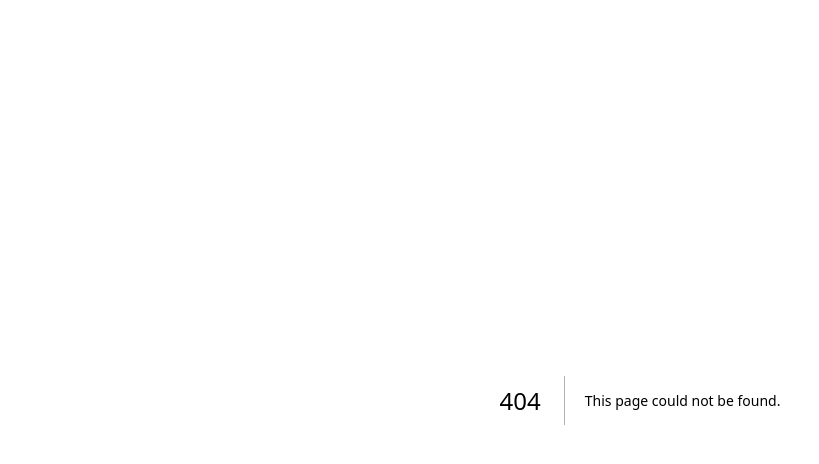
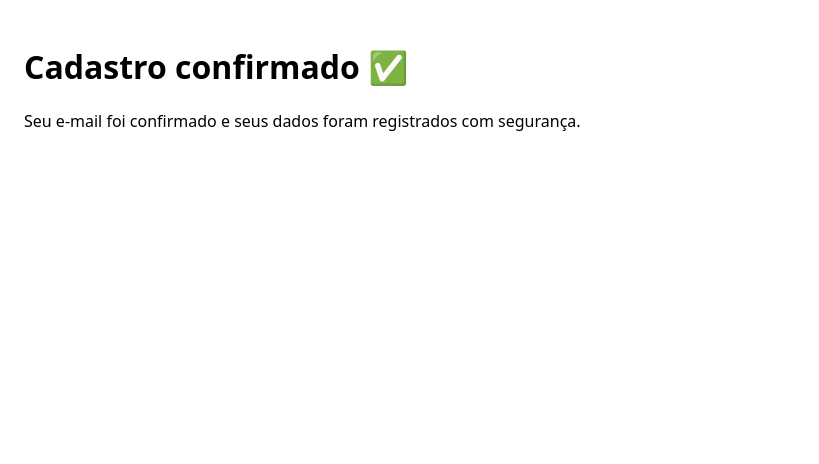
Before and after one commit to atomicpage-app/atomic-crm, a Next.js app: page /confirm/success in a window 1280 px wide. Before the commit this address had no page. Shown: the top 464 px of the page, without its empty margins (0-819 px from the left). Built offline with nearby package versions, Linux system fonts and the light colour scheme.

Commit message:
feat: add success confirmation page

```diff
--- /dev/null
+++ b/src/app/confirm/success/page.tsx
@@ -0,0 +1,8 @@
+export default function Success() {
+  return (
+    <main style={{ padding: 24, fontFamily: "system-ui, sans-serif" }}>
+      <h1>Cadastro confirmado ✅</h1>
+      <p>Seu e-mail foi confirmado e seus dados foram registrados com segurança.</p>
+    </main>
+  );
+}
```
